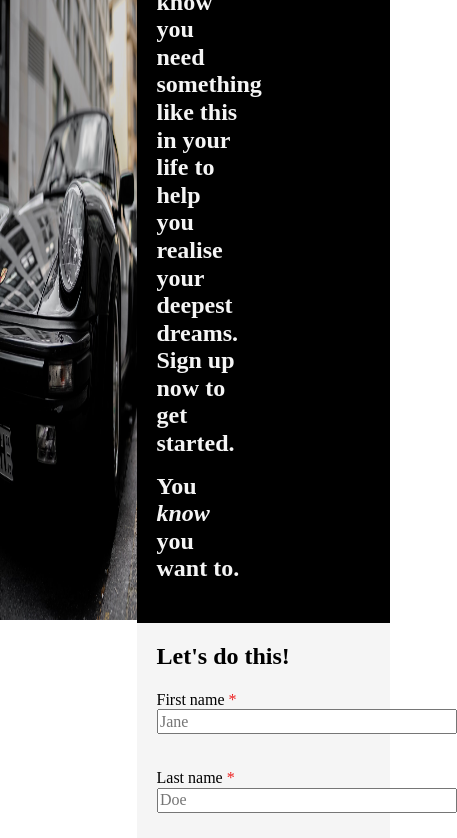
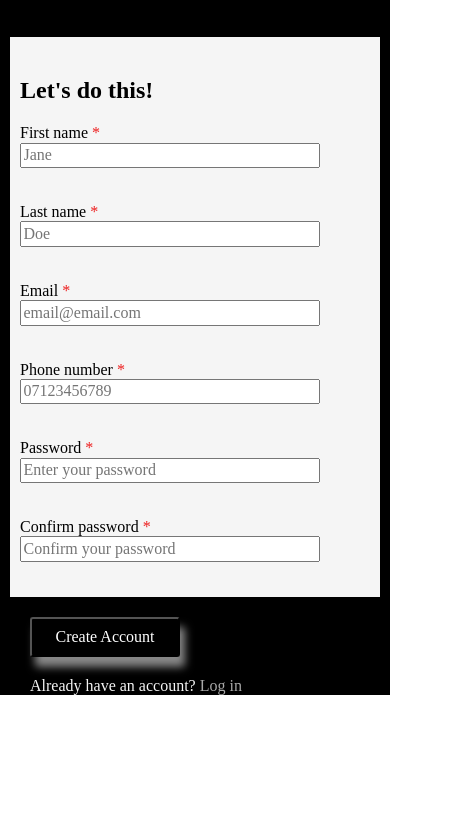
Before and after one commit to sfk30/sign-up-form, a plain HTML site: page index.html in a window 390 px wide. Shown: the part 224-1062 px from the top of the page, 457 px wide, since content can reach past the window. After the commit the page ends 919 px from the top, so only its background shows below. Drawn offline with Linux system fonts and the light colour scheme.

Commit message:
Added media query to get rid of image for responsive design

```diff
--- a/styles.css
+++ b/styles.css
@@ -12,11 +12,17 @@
 body {
     min-height: 100vh;
     /* overflow-y: auto; */
+    display: flex;
+    flex-wrap: wrap;
+}
+
+.card-container {
+    min-height: 100vh;
 }
 
 .card-img {
     position: absolute;
-    min-height: 100vh;
+    height: 100%;
     width: 35%;
     z-index: -1;
     transition: opacity ease-out 250ms;
@@ -151,3 +157,15 @@ input:not(:placeholder-shown):not(:focus):invalid {
     color: red;
     flex-basis: 100%; /*makes the error div break onto new line as it takes the width of full line */
 }
+
+@media only screen and (max-width: 1000px) {
+    .card-container, .card-body, h3, #odin, #car {
+        display: none;
+    }
+
+    .container, .words, .wrapper {
+        margin: 0;
+        padding: 20px 10px 0px;
+        width: 100%;
+    }
+}
```
